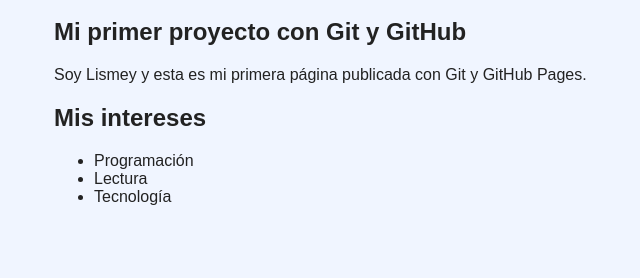
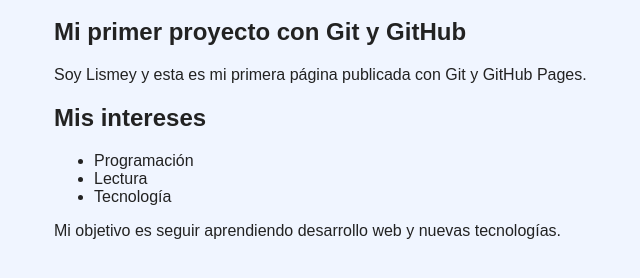
Before and after one commit to angeleslisnunez88-png/taller-git, a plain HTML site: page index.html in a window 1280 px wide. Shown: the part 80-358 px from the top of the page, without its empty margins (286-926 px from the left). Drawn offline with Linux system fonts and the light colour scheme.

Commit message:
Agrega objetivo de aprendizaje a la pagina

```diff
--- a/index.html
+++ b/index.html
@@ -28,5 +28,6 @@
         <li>Lectura</li>
         <li>Tecnología</li>
     </ul>
+<p>Mi objetivo es seguir aprendiendo desarrollo web y nuevas tecnologías.</p>
 </body>
 </html>
```
